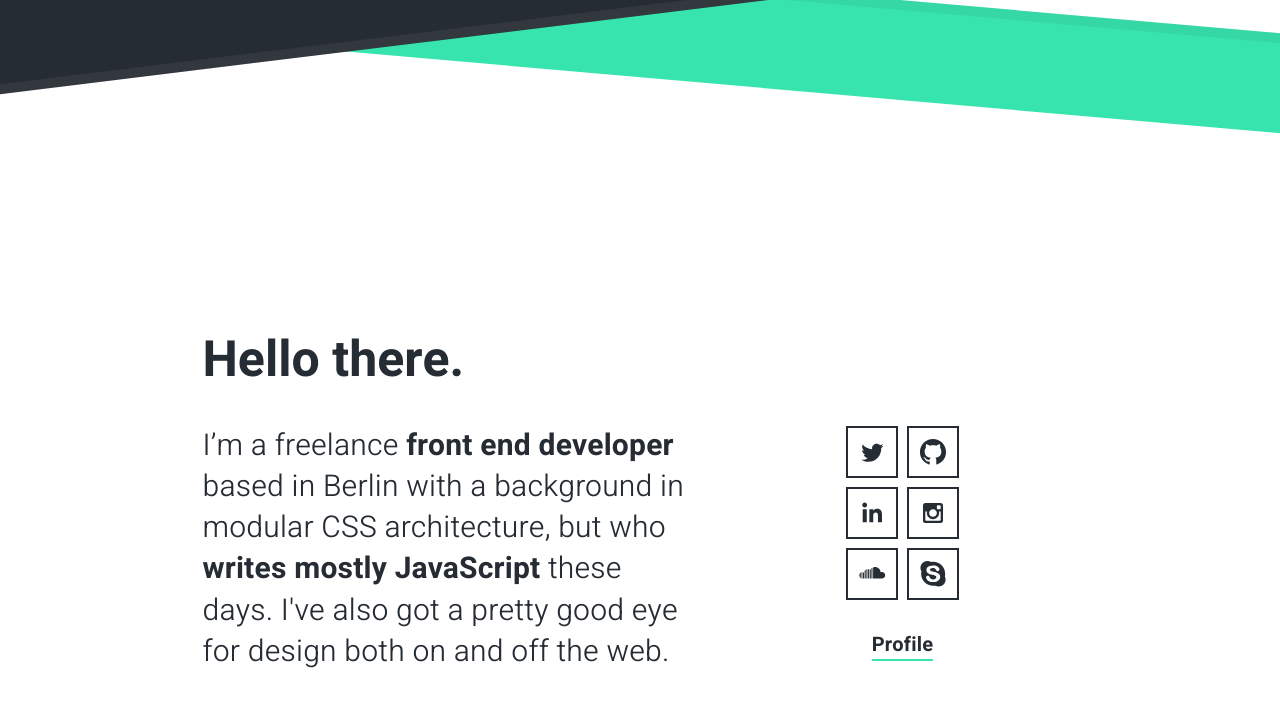
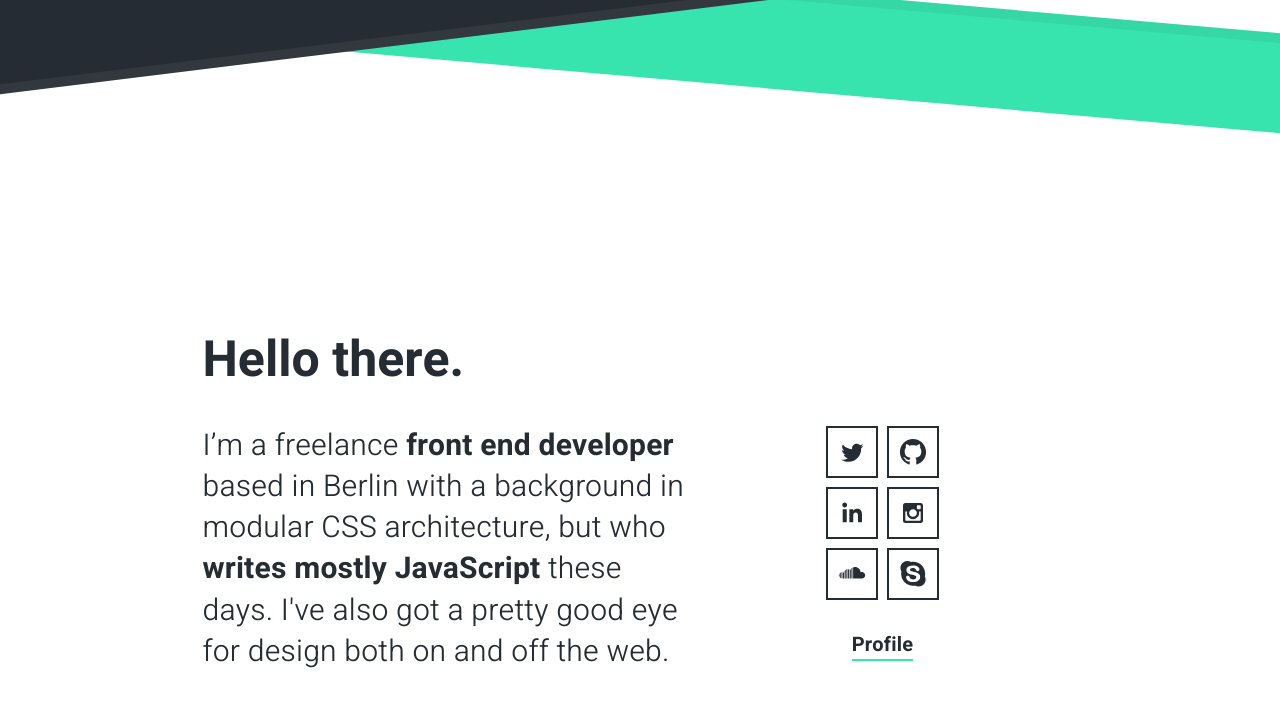
Before and after one commit to mattboon/mattboon, a Jekyll site: the page built from index.html, in a window 1280 px wide. Shown: the top 707 px of the page. Built offline with Jekyll 4.4.1, drawn with Linux system fonts in a browser that asks for light colours.

Commit message:
Layout tweaks after iPad testing

```diff
--- a/assets/sass/components/_intro-block.scss
+++ b/assets/sass/components/_intro-block.scss
@@ -39,7 +39,7 @@
 
   @include media('>1000px') {
     position: relative;
-    right: -110px;
+    right: -90px;
   }
 }
 
```
